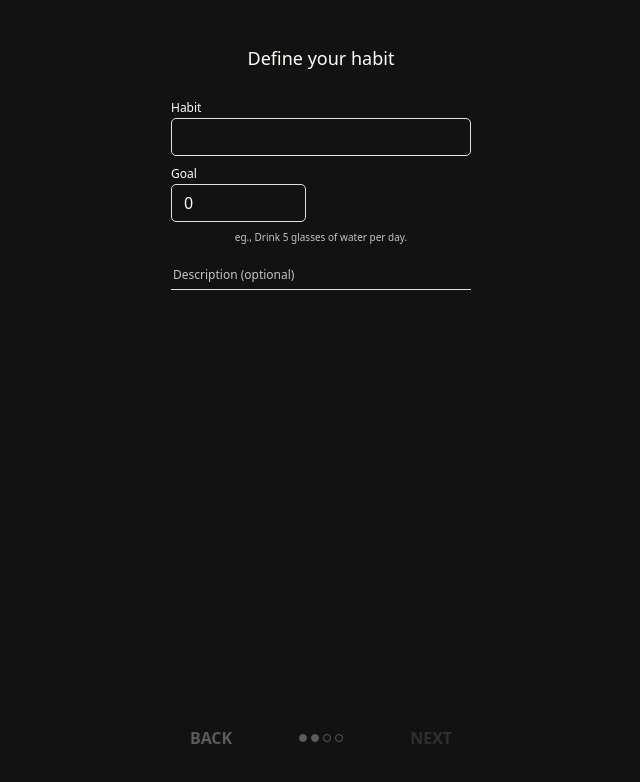
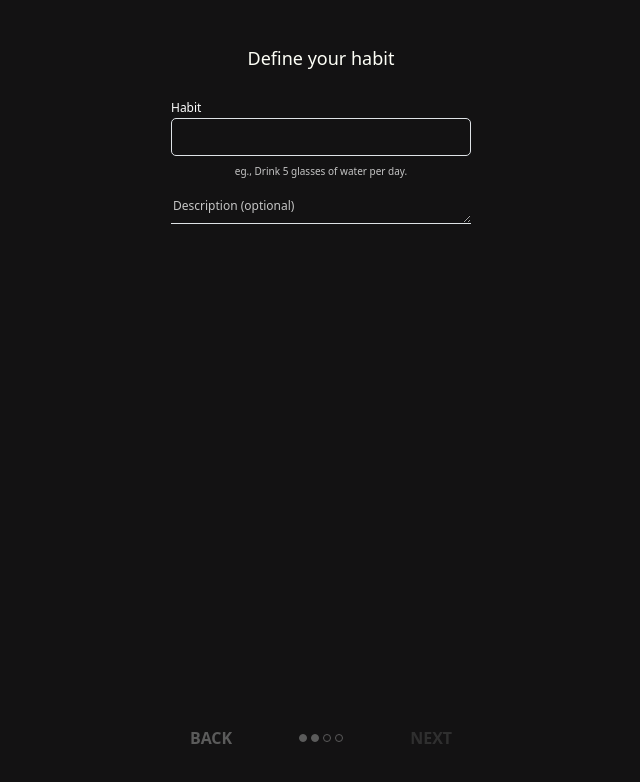
Before and after one commit to RealChoki/Habit-app-front, a Vue app: page /addhabit/numericvalue in a window 1280 px wide. Shown: the top 782 px of the page, without its empty margins (319-959 px from the left). Built offline with nearby package versions, Linux system fonts and the light colour scheme.

Commit message:
Update package.json and package-lock.json to include vuetify@3.7.0-beta.1
Co-authored-by: RealChoki <RealChoki@users.noreply.github.com>

```diff
--- a/package.json
+++ b/package.json
@@ -24,7 +24,8 @@
     "bootstrap": "^5.3.3",
     "minimatch": "^9.0.4",
     "vue": "^3.4.21",
-    "vue-router": "^4.3.0"
+    "vue-router": "^4.3.0",
+    "vuetify": "^3.7.0-beta.1"
   },
   "devDependencies": {
     "@rushstack/eslint-patch": "^1.8.0",
--- a/src/common/CommonDescription.vue
+++ b/src/common/CommonDescription.vue
@@ -1,23 +1,31 @@
 <template>
   <div class="form-group">
-    <input
-      type="text"
-      class="rounded-0 border-0 border-bottom w-100"
-      id="discription-input"
+    <textarea
+      class="rounded-0 border-0 border-bottom w-100 pb-2"
+      id="description-input"
       placeholder="Description (optional)"
-    />
+      rows="1"
+      @input="autoResize"
+    ></textarea>
   </div>
 </template>
 
+<script setup lang="ts">
+const autoResize = (event: Event) => {
+  const target = event.target as HTMLTextAreaElement
+  target.style.height = 'auto'
+  target.style.height = `${target.scrollHeight}px`
+}
+</script>
+
 <style scoped>
-#discription-input {
-  height: 29px;
+#description-input {
   background: #131213;
   color: #ffffff;
   font-size: 12px;
 }
 
-#discription-input::placeholder {
+#description-input::placeholder {
   color: #c5c5c5;
   font-size: 12px;
   margin-left: 0px;
@@ -32,6 +40,14 @@ input:focus {
   box-shadow: none;
   background-color: #131213;
   color: #c5c5c5;
-  border-color: #ffffff;
+}
+
+textarea:focus {
+  outline: none;
+  box-shadow: none;
+  background-color: #131213;
+  color: #c5c5c5;
+  border: none;
+  /* border-color: #ffffff; */
 }
 </style>
--- a/src/common/CommonInput.vue
+++ b/src/common/CommonInput.vue
@@ -67,7 +67,7 @@ select:-webkit-autofill:hover,
 select:-webkit-autofill:focus {
   border: 1px solid #ffffff;
   -webkit-text-fill-color: #ffffff;
-  -webkit-box-shadow: 0 0 0px 1000px #000 inset;
+  -webkit-box-shadow: 0 0 0px 1000px #131213 inset;
   transition: background-color 5000s ease-in-out 0s;
 }
 </style>
--- a/src/main.ts
+++ b/src/main.ts
@@ -1,14 +1,17 @@
+// src/main.js
 import { createApp } from 'vue'
 import App from './App.vue'
 import router from './router'
 import 'bootstrap/dist/css/bootstrap.min.css'
 
+// import vuetify from './plugins/vuetify'
 import VueDatePicker from '@vuepic/vue-datepicker';
 import '@vuepic/vue-datepicker/dist/main.css'
 
 const app = createApp(App)
 
 app.use(router)
-app.component('VueDatePicker', VueDatePicker);
+// app.use(vuetify)
+app.component('VueDatePicker', VueDatePicker)
 
 app.mount('#app')
--- a/src/views/adjust_habits/NumericValueView.vue
+++ b/src/views/adjust_habits/NumericValueView.vue
@@ -3,7 +3,29 @@
     <h2 class="title pt-5 mb-4 text-center font-weight-bold">Define your habit</h2>
     <div class="d-flex justify-content-center flex-column">
       <CommonInput class="habit input-common" :id="'habit-input'" :label="'Habit'" v-model="habit" />
-      <CommonInput class="goal input-common mt-1" :id="'goal-input'" :label="'Goal'" v-model="goal" type="number" />
+      <template>
+        <v-container>
+          <v-row>
+            <v-col cols="12" md="4" sm="4">
+              <h5>Default</h5>
+
+              <v-number-input control-variant="default"></v-number-input>
+            </v-col>
+
+            <v-col cols="12" md="4" sm="4">
+              <h5>Stacked</h5>
+
+              <v-number-input control-variant="stacked"></v-number-input>
+            </v-col>
+
+            <v-col cols="12" md="4" sm="4">
+              <h5>Split</h5>
+
+              <v-number-input control-variant="split"></v-number-input>
+            </v-col>
+          </v-row>
+        </v-container>
+      </template>
       <p class="text-center mt-2">eg., Drink 5 glasses of water per day.</p>
       <DescriptionField />
       <BackNextButton :filledCircle="2" :isNextDisabled="isNextDisabled" />
```
Also changed, not shown: src/plugins/vuetify.js (added, +10 -0 lines), 1 other file (tests, documents, lock files or other folders).
